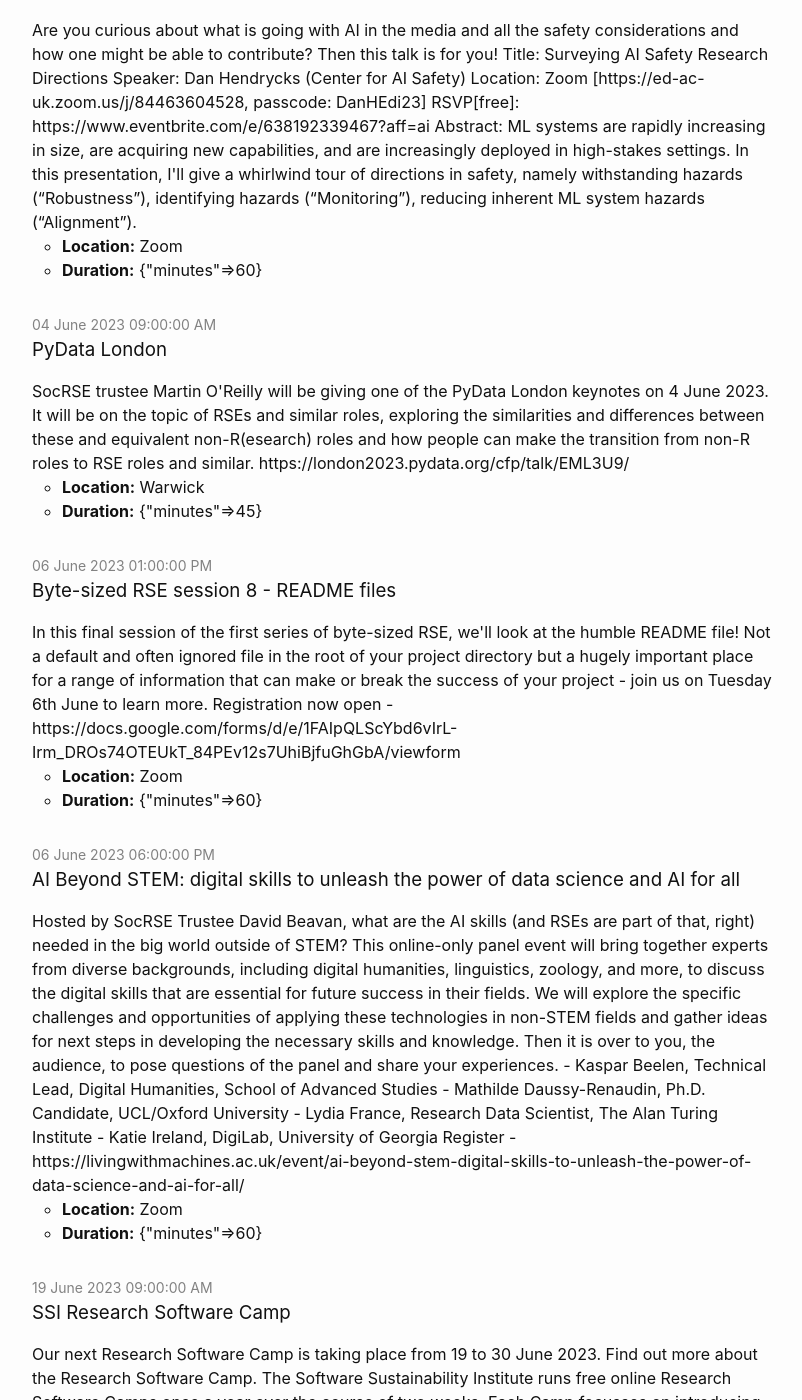
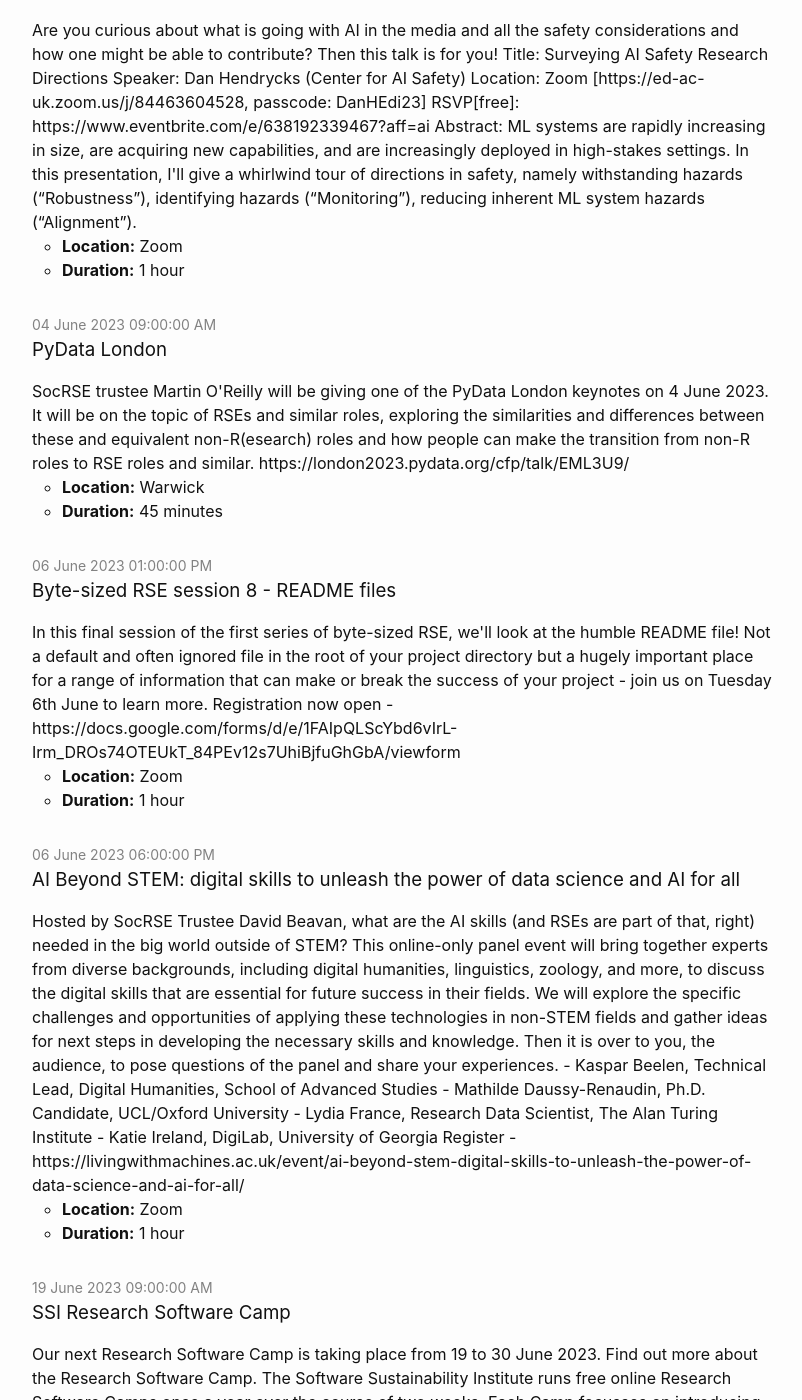
Before and after one commit to Sparrow0hawk/rse-calendar, a Jekyll site: the page built from index.md, in a window 1280 px wide and 1400 px high, scrolled down 366 px. Shown: the whole window, without its empty margins (238-1040 px from the left). Built offline with Jekyll 4.4.1, drawn with Linux system fonts in a browser that asks for light colours; some of the changed text lies outside the part shown.

Commit message:
add logic for handling event duration

```diff
--- /dev/null
+++ b/_includes/duration.html
@@ -0,0 +1,18 @@
+
+{% assign duration = include.duration %}
+
+{%if duration.days %}
+
+    {{duration.days}} days
+
+{% elsif duration.minutes %}
+
+    {% if duration.minutes < 60 %}
+
+        {{ duration.minutes }} minutes
+
+    {% else %}
+        1 hour
+    {% endif %}
+
+{% endif %}
--- a/_layouts/home.html
+++ b/_layouts/home.html
@@ -44,7 +44,7 @@ layout: base
                 <strong>Location:</strong> {{ event.location | escape }}
             </li>
             <li>
-                <strong>Duration:</strong> {{ event.duration }}
+                <strong>Duration:</strong> {% include duration.html duration = event.duration %}
             </li>
         </ul>
 
```
